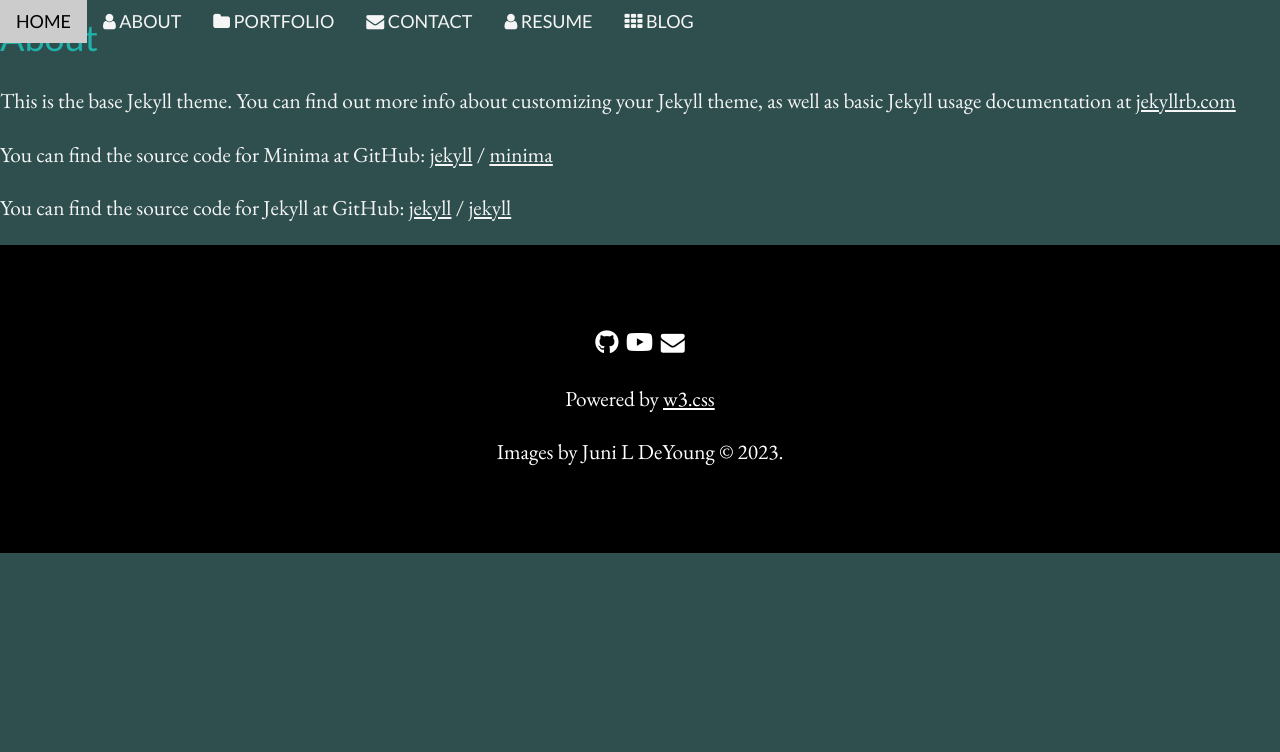
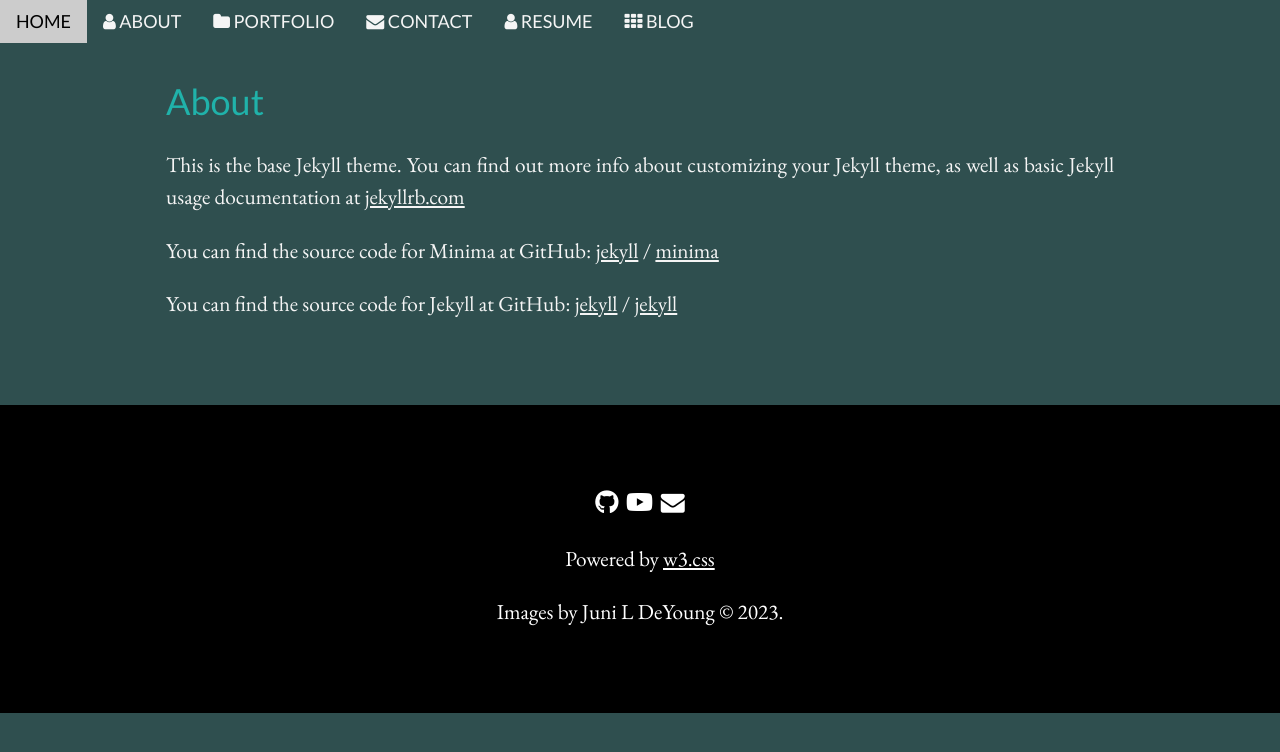
Before and after one commit to jldeyoung/jldeyoung.github.io, a Jekyll site: the page built from about.markdown, in a window 1280 px wide. Shown: the top 752 px of the page. Built offline with Jekyll 4.4.1, drawn with Linux system fonts in a browser that asks for light colours; nearby versions of some CDN libraries; comment, search, counter and statistics services are not loaded.

Commit message:
updated base layout

```diff
--- a/_layouts/base.html
+++ b/_layouts/base.html
@@ -8,7 +8,7 @@
     {%- include header.html -%}
 
     <main class="page-content" aria-label="Content">
-      <div class="wrapper">
+      <div class="wrapper w3-content w3-container w3-padding-64">
         {{ content }}
       </div>
     </main>
```
